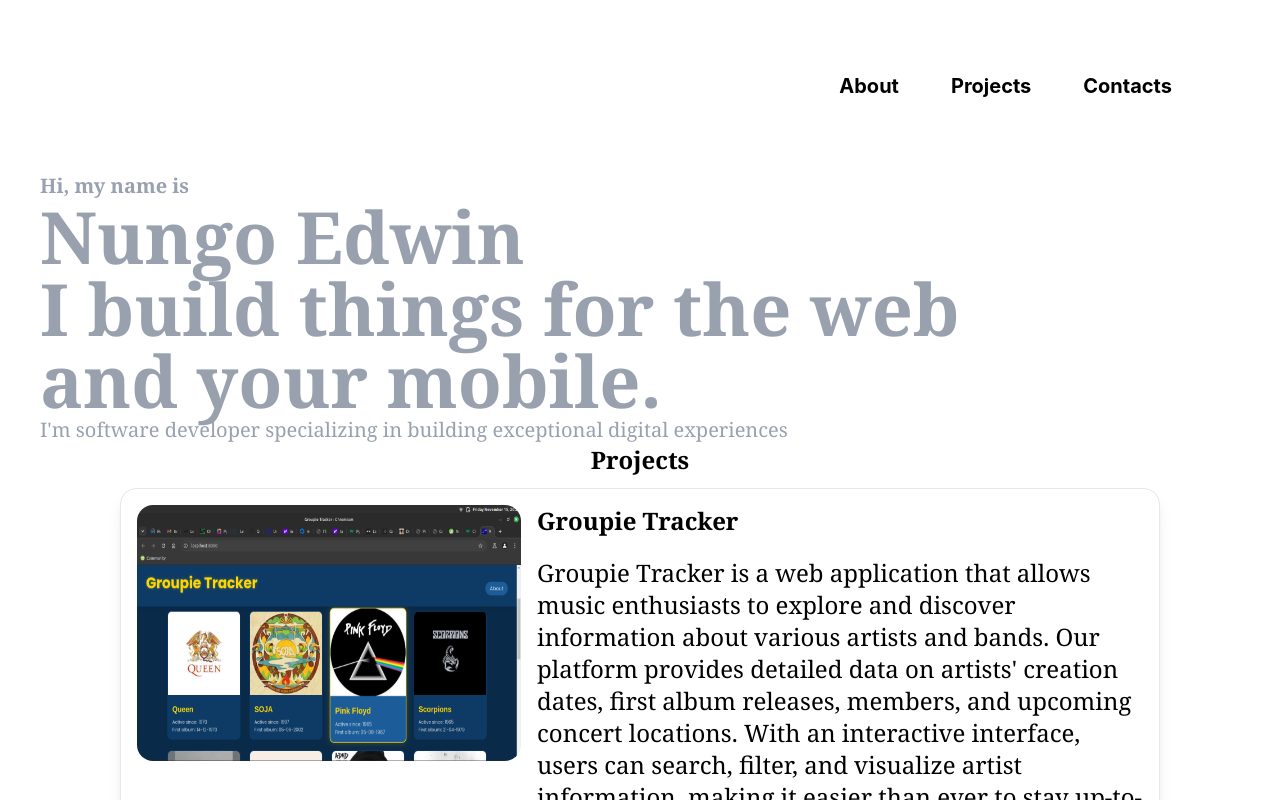
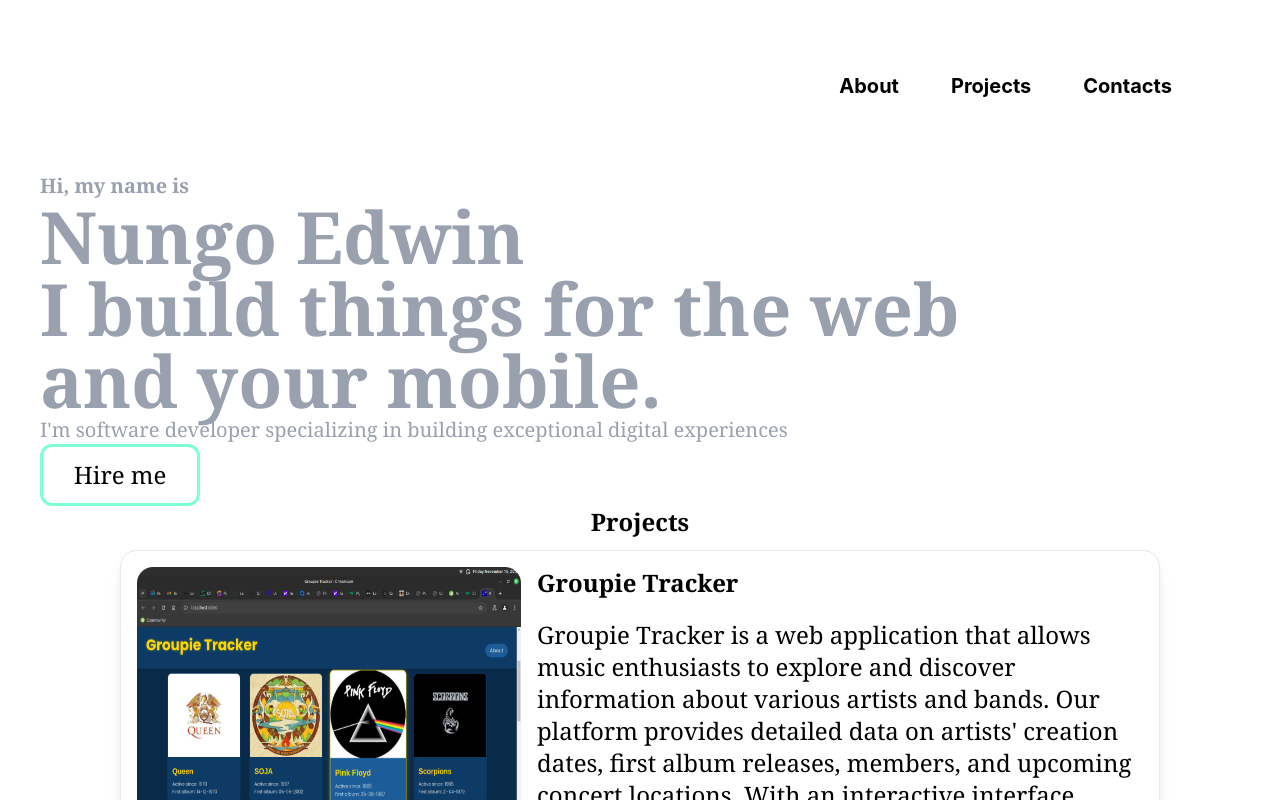
Before and after one commit to NungoEdwin/portfolio, a React app in the folder app/: page / in a window 1280 px wide. Shown: the top 800 px of the page. Built offline with nearby package versions, Linux system fonts and the light colour scheme; the HTML template or start-up script is replaced by a standard one.

Commit message:
add: hire me btn-like

```diff
--- a/app/src/App.jsx
+++ b/app/src/App.jsx
@@ -30,6 +30,7 @@
          <p className='text-gray-400 font-serif text-xl text-medium'>
           I'm software developer specializing in building exceptional digital experiences
          </p>
+         <div className='text-2xl tet-extrabold font-serif  p-3 border border-aquamarine border-3 rounded-xl w-40 flex justify-center '>Hire me</div>
         </div>
 
       </section>
```
